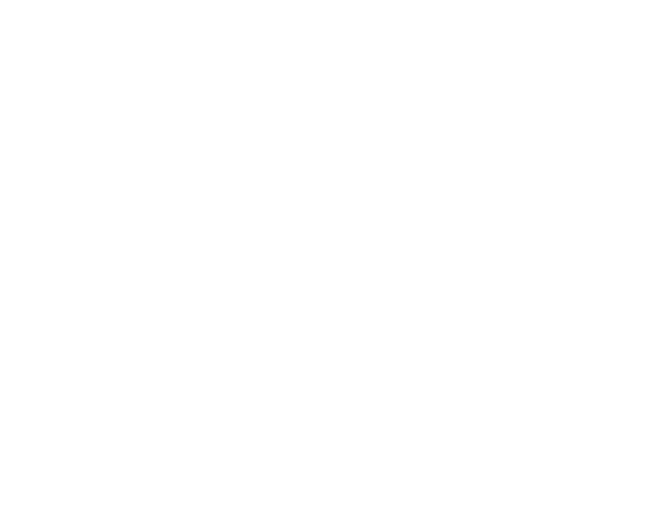
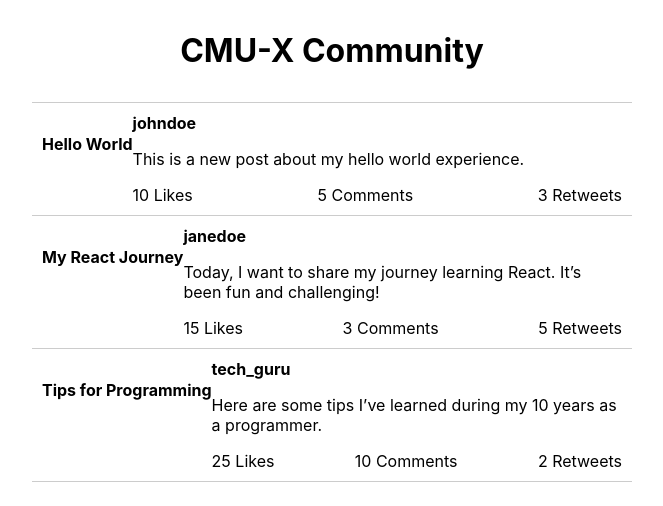
Before and after one commit to chuanxizS2023/CMU-X, a React (Create React App) app in the folder frontend/cmu-x-frontend-app/: page /communityPost in a window 1280 px wide. Before the commit this address had no page. Shown: the top 506 px of the page, without its empty margins (308-971 px from the left). Built offline with nearby package versions, Linux system fonts and the light colour scheme.

Commit message:
add community post template

```diff
--- a/frontend/cmu-x-frontend-app/src/App.js
+++ b/frontend/cmu-x-frontend-app/src/App.js
@@ -1,12 +1,14 @@
 import React from 'react';
 import { BrowserRouter as Router, Route, Routes } from "react-router-dom";
 import Login from './pages/auth/login';
+import CommunityPage from './pages/communityPost/communityPostPage';
 
 function App() {
   return (
     <Router>
       <Routes>
         <Route path="/" element={<Login />} />
+        <Route path="communityPost" element={<CommunityPage />}/>
       </Routes>
     </Router>
   );
--- /dev/null
+++ b/frontend/cmu-x-frontend-app/src/components/common/header.js
@@ -0,0 +1,21 @@
+import React from 'react';
+
+const Header = ({ title }) => {
+  const styles = {
+    header: {
+      backgroundColor: '#fff',
+      padding: '10px',
+      borderBottom: '1px solid #ccc',
+      textAlign: 'center',
+    },
+  };
+
+  return (
+    <div style={styles.header}>
+      <h1>{title}</h1>
+      {/* Include any icons or additional navigation elements here */}
+    </div>
+  );
+};
+
+export default Header;
--- /dev/null
+++ b/frontend/cmu-x-frontend-app/src/components/communityPost/post.js
@@ -0,0 +1,43 @@
+import React from 'react';
+
+const Post = ({username, title, content, likes, comments, retweets }) => {
+  const styles = {
+    postContainer: {
+      display: 'flex',
+      flexDirection: 'row',
+      padding: '10px',
+      borderBottom: '1px solid #ccc',
+    },
+    avatar: {
+      width: '50px',
+      height: '50px',
+      borderRadius: '50%',
+      marginRight: '10px',
+    },
+    postContent: {
+      flex: 1,
+    },
+    engagement: {
+      display: 'flex',
+      justifyContent: 'space-between',
+      marginTop: '10px',
+    },
+  };
+
+  return (
+    <div style={styles.postContainer}>
+        <h4>{title}</h4>
+      <div style={styles.postContent}>
+        <strong>{username}</strong>
+        <p>{content}</p>
+        <div style={styles.engagement}>
+          <span>{likes} Likes</span>
+          <span>{comments} Comments</span>
+          <span>{retweets} Retweets</span>
+        </div>
+      </div>
+    </div>
+  );
+};
+
+export default Post;
--- /dev/null
+++ b/frontend/cmu-x-frontend-app/src/containers/communityPost/postContainer.js
@@ -0,0 +1,61 @@
+import React, { useState, useEffect } from 'react';
+import Post from '../../components/communityPost/post';
+
+const PostList = () => {
+    const posts = [
+        {
+          id: 1,
+          username: 'johndoe',
+          title: 'Hello World',
+          content: 'This is a new post about my hello world experience.',
+          likes: 10,
+          comments: 5,
+          retweets: 3
+        },
+        {
+          id: 2,
+          username: 'janedoe',
+          title: 'My React Journey',
+          content: 'Today, I want to share my journey learning React. It’s been fun and challenging!',
+          likes: 15,
+          comments: 3,
+          retweets: 5
+        },
+        {
+          id: 3,
+          username: 'tech_guru',
+          title: 'Tips for Programming',
+          content: 'Here are some tips I’ve learned during my 10 years as a programmer.',
+          likes: 25,
+          comments: 10,
+          retweets: 2
+        }
+        // More posts...
+      ];
+
+//   useEffect(() => {
+//     // Define the async function inside the effect
+//     const fetchPosts = async () => {
+//       try {
+//         const response = await fetch('/api/posts'); // Replace with your API endpoint
+//         const data = await response.json();
+//         setPosts(data);
+//       } catch (error) {
+//         console.error('Error fetching posts:', error);
+//       }
+//     };
+
+//     // Call the function
+//     fetchPosts();
+//   }, []); // Empty dependency array means this effect runs once on mount
+
+  return (
+    <div>
+      {posts.map((post) => (
+        <Post key={post.id} {...post} />
+      ))}
+    </div>
+  );
+};
+
+export default PostList;
--- a/frontend/cmu-x-frontend-app/src/pages/auth/login.js
+++ b/frontend/cmu-x-frontend-app/src/pages/auth/login.js
@@ -1,8 +1,10 @@
 import React, { useState } from 'react';
 import { TextField, Button, Paper, Grid, Typography } from '@mui/material';
+import { useNavigate } from 'react-router-dom';
 
 function Login() {
   const [credentials, setCredentials] = useState({ email: '', password: '' });
+  const navigate = useNavigate();
 
   const handleChange = (event) => {
     setCredentials({ ...credentials, [event.target.name]: event.target.value });
@@ -12,6 +14,7 @@
     event.preventDefault();
     // Handle login logic here
     console.log('Logging in with', credentials);
+    navigate('/communityPost', { replace: true });
   };
 
   const paperStyle = {
--- /dev/null
+++ b/frontend/cmu-x-frontend-app/src/pages/communityPost/communityPostPage.js
@@ -0,0 +1,21 @@
+import React from 'react';
+import Header from '../../components/common/header';
+import PostList from '../../containers/communityPost/postContainer';
+
+const CommunityPage = ({ posts }) => {
+  const styles = {
+    page: {
+      maxWidth: '600px',
+      margin: '0 auto',
+    },
+  };
+
+  return (
+    <div style={styles.page}>
+      <Header title="CMU-X Community" />
+      <PostList posts={posts} />
+    </div>
+  );
+};
+
+export default CommunityPage;
```
